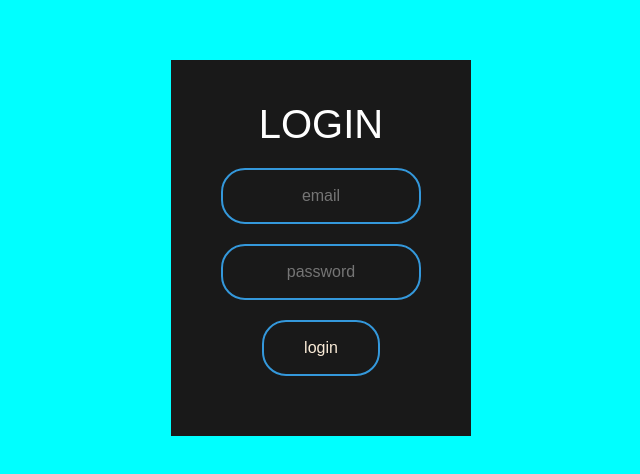
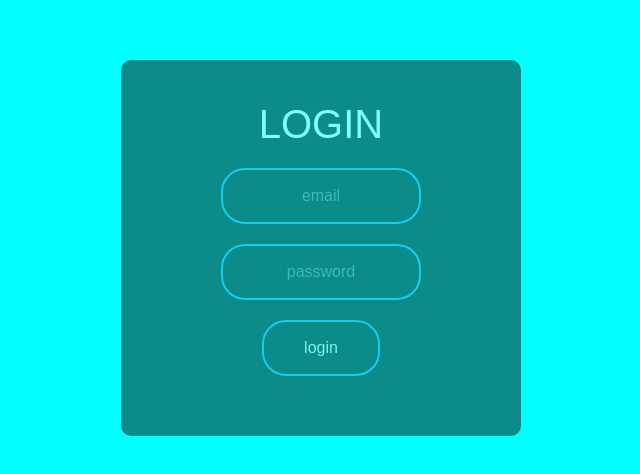
Before and after one commit to alessandroCassani/CareGivers, a Vue app in the folder vue_auth/: page /login in a window 1280 px wide. Shown: the part 152-626 px from the top of the page, without its empty margins (319-959 px from the left). Built offline with nearby package versions, Linux system fonts and the light colour scheme.

Commit message:
aggiunto opacity

```diff
--- a/vue_auth/src/pages/Log_in.vue
+++ b/vue_auth/src/pages/Log_in.vue
@@ -72,7 +72,7 @@
    }
 
    .box{
-    width: 300px;
+    width: 400px;
     padding: 40px;
     position: absolute;
     top:50%;
@@ -80,6 +80,8 @@
     transform: translate(-50%,-50%);
     background: #191919;
     text-align: center;
+    border-radius: 10px;
+    opacity: .5;
    }
 
    .box input[type="email"],.box input[type="password"]{
@@ -98,7 +100,7 @@
    }
 
   .box input[type="email"]:focus,.box input[type="password"]:focus{
-    width: 100px;
+    width: 280px;
     border-color: brown;
   }
 
@@ -115,13 +117,9 @@
     border-radius: 24px;
     transition: o.25s;
     cursor: pointer;
-
-
   }
 
   .box input[type="submit"]:hover{
     background: greenyellow;
-
-
   }
 </style>
```
